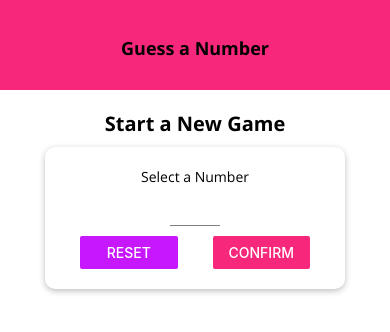
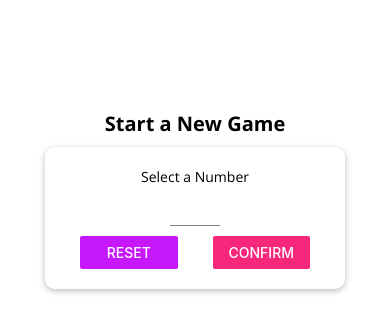
Before and after one commit to barbaravasic/guess_a_number, a React Native app: screen / in a window 390 px wide. Shown: the top 332 px of the page. Built offline with nearby package versions, Linux system fonts and the light colour scheme.

Commit message:
Use Platform

```diff
--- a/components/Header.js
+++ b/components/Header.js
@@ -1,22 +1,40 @@
 import React from "react";
-import { View, StyleSheet } from "react-native";
+import { View, StyleSheet, Platform } from "react-native";
 import colors from "../constants/colors";
 import { TitleText } from "./TitleText";
 
 export const Header = ({ title }) => {
   return (
-    <View style={styles.header}>
-      <TitleText>{title}</TitleText>
+    <View
+      style={{
+        ...styles.headerBase,
+        ...Platform.select({
+          ios: styles.headerIOS,
+          android: styles.headerAndroid,
+        }),
+      }}
+    >
+      <TitleText style={styles.title}>{title}</TitleText>
     </View>
   );
 };
 
 const styles = StyleSheet.create({
-  header: {
+  headerBase: {
     width: "100%",
     height: 90,
     paddingTop: 36,
-    backgroundColor: colors.primary,
     alignItems: "center",
   },
+  headerIOS: {
+    backgroundColor: "#fff",
+    borderBottomColor: "#ccc",
+    borderBottomWidth: 1,
+  },
+  headerAndroid: {
+    backgroundColor: colors.primary,
+  },
+  title: {
+    color: Platform.OS === "ios" ? colors.primary : "#fff",
+  },
 });
```
Also changed, not shown: components/MainButton.android.js (added, +50 -0 lines), components/MainButton.ios.js (renamed from components/MainButton.js).
